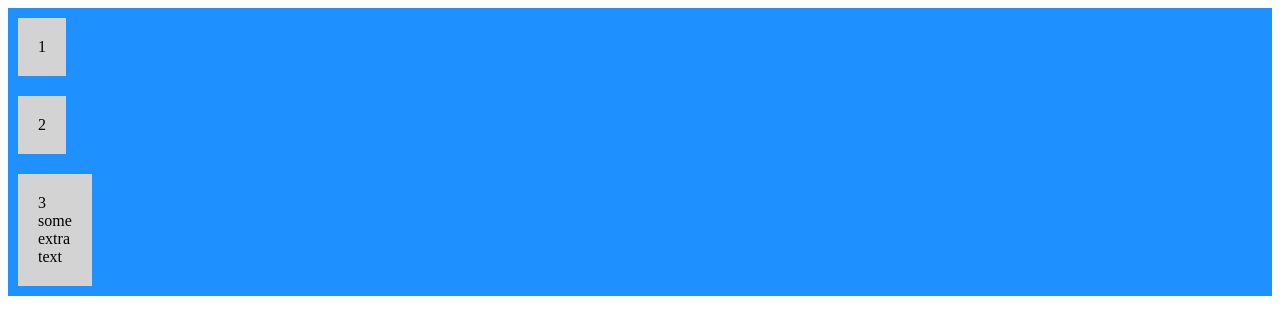
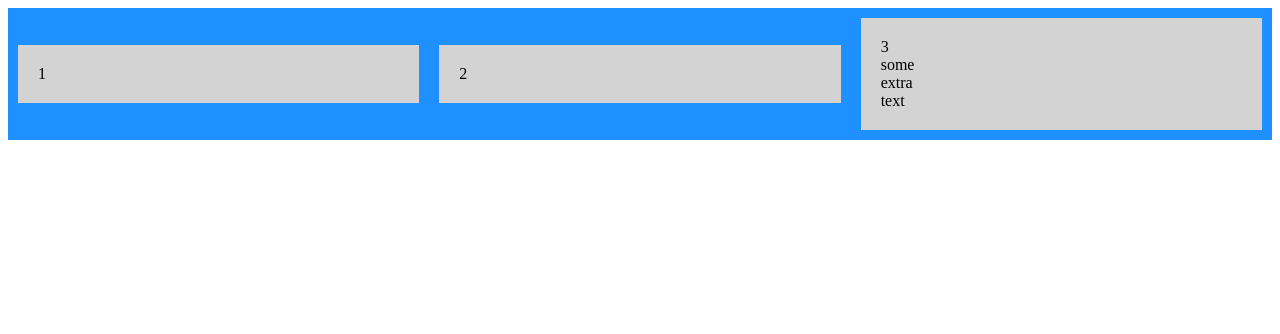
Before and after one commit to LLFlash114/week8, a plain HTML site: page index.html in a window 1280 px wide. Drawn offline with Linux system fonts and the light colour scheme.

Commit message:
flex shrink, grow, basic practice

```diff
--- a/index.html
+++ b/index.html
@@ -9,7 +9,7 @@
   </head>
   <body>
     <div class="container">
-      <div>1</div>
+      <div id="one">1</div>
       <div>2</div>
       <div>
         3 <br />
--- a/stylesheets/stylesheet.css
+++ b/stylesheets/stylesheet.css
@@ -2,8 +2,9 @@
     background-color: dodgerblue;
     display: flex;
     justify-content: center;
-    align-items: flex-start;
-    flex-direction: column;
+    align-items: center;
+    flex-direction: row;
+
 
 }
 
@@ -11,7 +12,14 @@
     background-color: lightgray;
     margin: 10px;
     padding: 20px;
+    flex-basis: 300px;
+    flex-grow: 1;
 }
+
+#one{
+    flex-shrink: 2;
+}
+
 
 p{
     background-color: red;
```
